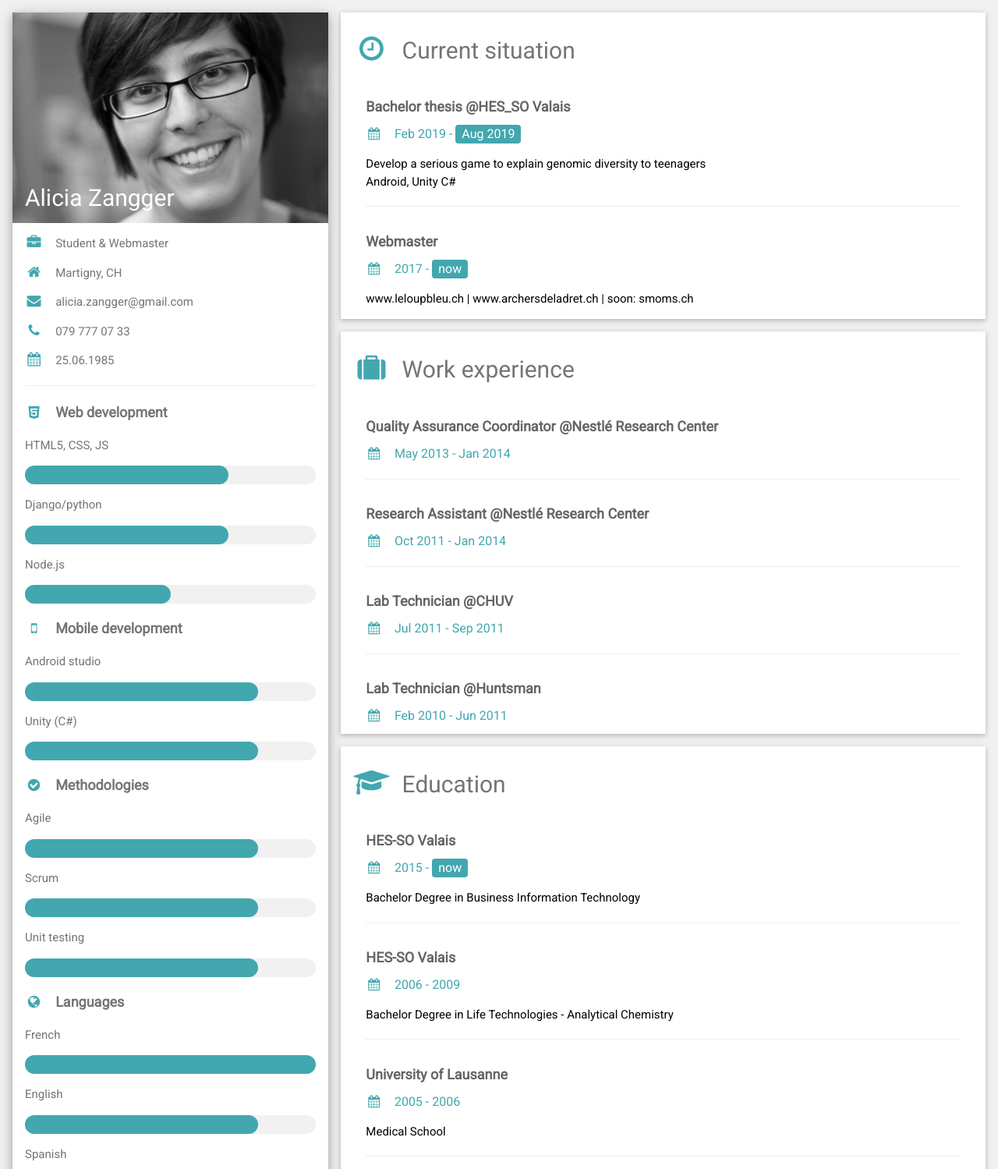
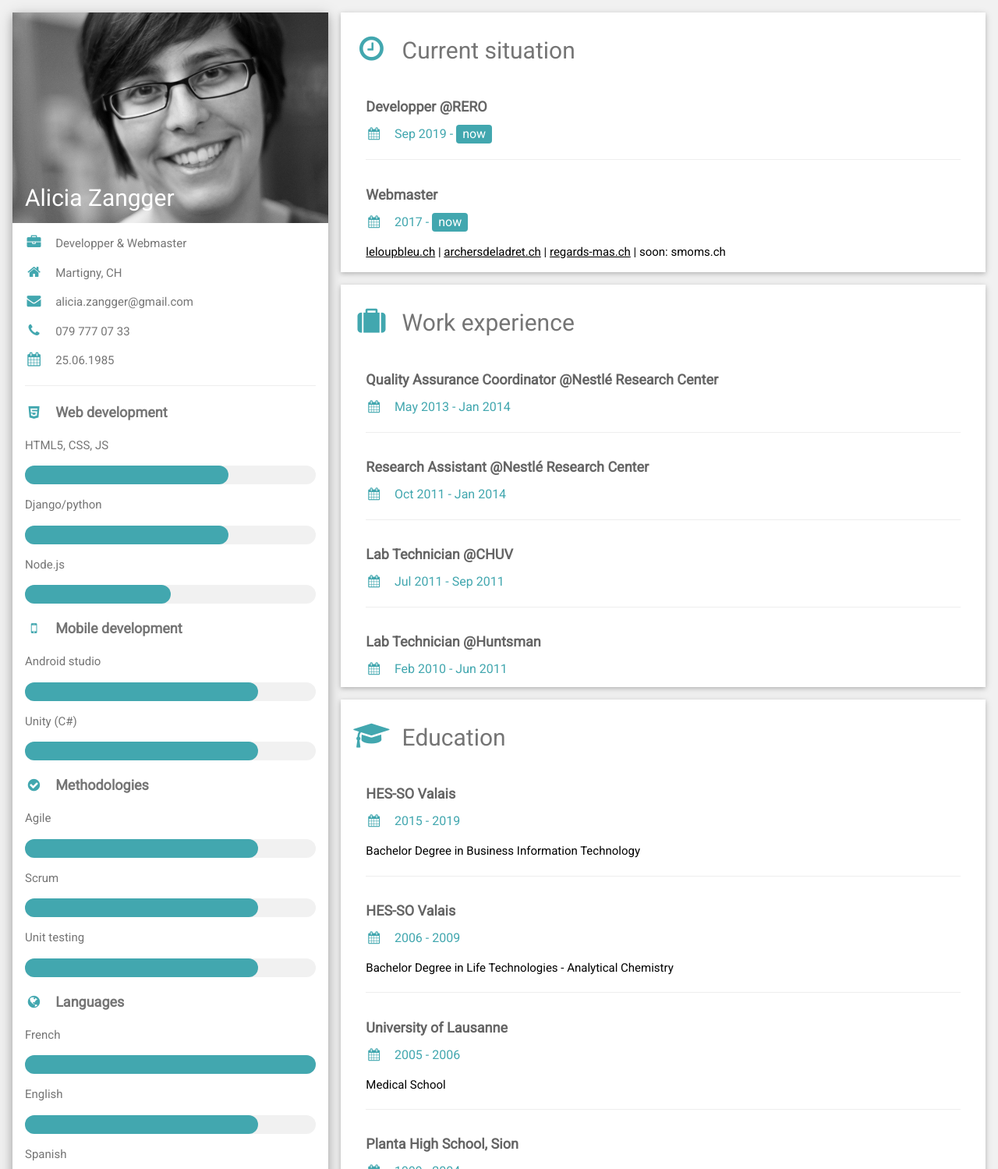
Before and after one commit to AoNoOokami/AoNoOokami.github.io, a plain HTML site: page index.html in a window 1280 px wide. Shown: the top 1499 px of the page at 78% size. Drawn offline with nearby package versions, Linux system fonts and the light colour scheme.

Commit message:
Updated resume

```diff
--- a/index.html
+++ b/index.html
@@ -43,7 +43,7 @@ img {
           </div>
         </div>
         <div class="w3-container">
-          <p><i class="fa fa-briefcase fa-fw w3-margin-right w3-large w3-text-teal"></i>Student & Webmaster</p>
+          <p><i class="fa fa-briefcase fa-fw w3-margin-right w3-large w3-text-teal"></i>Developper & Webmaster</p>
           <p><i class="fa fa-home fa-fw w3-margin-right w3-large w3-text-teal"></i>Martigny, CH</p>
           <p><i class="fa fa-envelope fa-fw w3-margin-right w3-large w3-text-teal"></i>alicia.zangger@gmail.com</p>
           <p><i class="fa fa-phone fa-fw w3-margin-right w3-large w3-text-teal"></i>079 777 07 33</p>
@@ -114,15 +114,15 @@ img {
       <div class="w3-container w3-card w3-white w3-margin-bottom">
         <h2 class="w3-text-grey w3-padding-16"><i class="fa fa-clock-o fa-fw w3-margin-right w3-xxlarge w3-text-teal"></i>Current situation</h2>
         <div class="w3-container">
-          <h5 class="w3-opacity"><b>Bachelor thesis @HES_SO Valais</b></h5>
-          <h6 class="w3-text-teal"><i class="fa fa-calendar fa-fw w3-margin-right"></i>Feb 2019 - <span class="w3-tag w3-teal w3-round">Aug 2019</span></h6>
-          <p>Develop a serious game to explain genomic diversity to teenagers<br>Android, Unity C#</p>
+          <h5 class="w3-opacity"><b>Developper @RERO</b></h5>
+          <h6 class="w3-text-teal"><i class="fa fa-calendar fa-fw w3-margin-right"></i>Sep 2019 - <span class="w3-tag w3-teal w3-round">now</span></h6>
+          <p></p>
           <hr>
         </div>
         <div class="w3-container">
           <h5 class="w3-opacity"><b>Webmaster</b></h5>
           <h6 class="w3-text-teal"><i class="fa fa-calendar fa-fw w3-margin-right"></i>2017 - <span class="w3-tag w3-teal w3-round">now</span></h6>
-          <p>www.leloupbleu.ch | www.archersdeladret.ch | soon: smoms.ch</p>
+          <p><a href="https://www.leloupbleu.ch">leloupbleu.ch</a> | <a href="https://www.archersdeladret.ch">archersdeladret.ch</a> | <a href="https://www.regards-mas.ch">regards-mas.ch</a> | soon: smoms.ch</p>
         </div>
       </div>
 
@@ -153,7 +153,7 @@ img {
         <h2 class="w3-text-grey w3-padding-16"><i class="fa fa-graduation-cap fa-fw w3-margin-right w3-xxlarge w3-text-teal"></i>Education</h2>
 		        <div class="w3-container">
           <h5 class="w3-opacity"><b>HES-SO Valais</b></h5>
-          <h6 class="w3-text-teal"><i class="fa fa-calendar fa-fw w3-margin-right"></i>2015 - <span class="w3-tag w3-teal w3-round">now</span></h6>
+          <h6 class="w3-text-teal"><i class="fa fa-calendar fa-fw w3-margin-right"></i>2015 - 2019</span></h6>
           <p>Bachelor Degree in Business Information Technology</p>
           <hr>
         </div>
```
